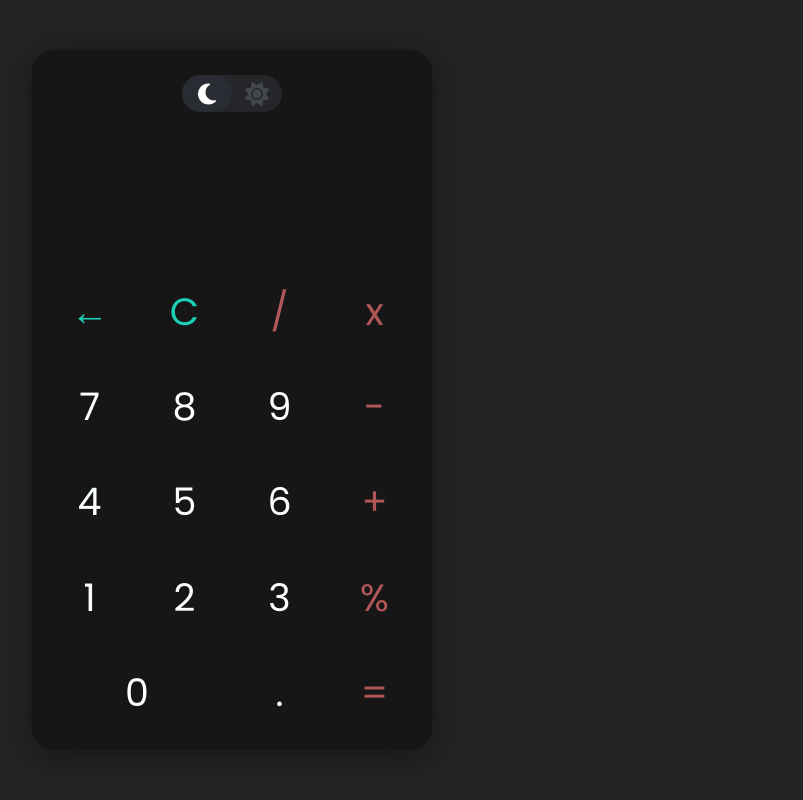
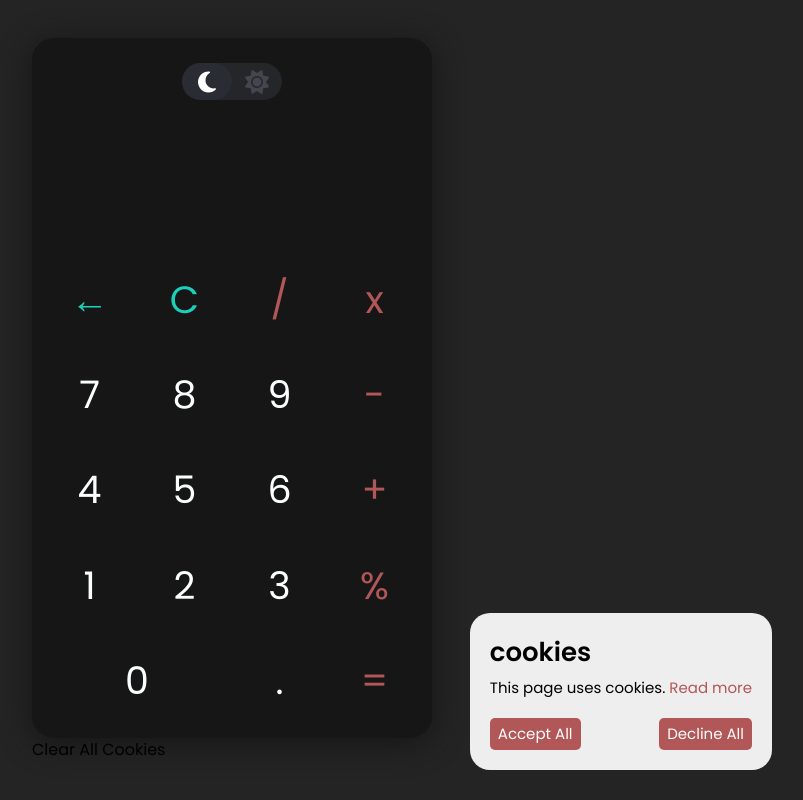
Before and after one commit to vvaciej/Calculator-React-App, a React (Vite) app: page / in a window 1280 px wide. Shown: the whole page, without its empty margins (408-1211 px from the left). Built offline with nearby package versions, Linux system fonts and the light colour scheme.

Commit message:
Changed cookies

```diff
--- a/src/components/GetCookie.jsx
+++ b/src/components/GetCookie.jsx
@@ -1,4 +1,4 @@
-import { useState } from "react";
+import { useState } from 'react';
 
 export const getCookie = name => {
 	const decoded = decodeURIComponent(document.cookie);
@@ -11,10 +11,19 @@ export const getCookie = name => {
 	});
 
 	return result;
+};
+
+export function clearAllCookies() {
+	const cookies = document.cookie.split(';');
+
+	cookies.forEach(cookie => {
+		const cookieName = cookie.split('=')[0].trim();
+		document.cookie = `${cookieName}=; expires=Thu, 01 Jan 1970 00:00:00 UTC; path=/;`;
+	});
 }
 
 export function GetCookie() {
-  const [isAccepted, setIsAccepted] = useState(false);
+	const [isAccepted, setIsAccepted] = useState(localStorage.getItem('isAccepted') === 'true');
 
 	const handleAcceptAll = () => {
 		localStorage.setItem('isAccepted', 'true');
@@ -22,15 +31,22 @@ export function GetCookie() {
 	};
 
 	const handleDeclineAll = () => {
-    localStorage.setItem('isAccepted', 'false');
+    const cookiesDiv = document.querySelector('.cookies-div');
+		cookiesDiv.classList.remove('active');
+    clearAllCookies();
+    localStorage.removeItem('isAccepted');
+    setIsAccepted(false);
+	};
+
+	const handleClearAllCookies = () => {
+		clearAllCookies();
+		localStorage.removeItem('isAccepted');
 		setIsAccepted(false);
 	};
 
 	return (
 		<>
-      <div className={`cookies-div
-        ${localStorage.getItem('isAccepted') === 'false' ? 'active' : ''}`}
-      >
+			<div className={`cookies-div ${!isAccepted ? 'active' : ''}`}>
 				<h1>cookies</h1>
 				<span>
 					This page uses cookies. <a href='#'>Read more</a>
@@ -40,6 +56,7 @@ export function GetCookie() {
 					<button onClick={handleDeclineAll}>Decline All</button>
 				</section>
 			</div>
+      <button onClick={handleClearAllCookies}>Clear All Cookies</button>
 		</>
-  )
-};
+	);
+}
--- a/src/components/SwitchTheme.jsx
+++ b/src/components/SwitchTheme.jsx
@@ -9,10 +9,11 @@ export const SwitchTheme = () => {
 	const isCookiesAccepted = localStorage.getItem('isAccepted');
 
 	const switchTheme = () => {
-		htmlEl.classList.toggle('dark', !isSwitched);
-		htmlEl.classList.toggle('light', isSwitched);
+		const newTheme = !isSwitched;
 
-		const newTheme = !isSwitched;
+		htmlEl.classList.toggle('dark', !newTheme);
+		htmlEl.classList.toggle('light', newTheme);
+
 		setIsSwitched(newTheme);
 
 		if (isCookiesAccepted === 'false') return;
@@ -21,7 +22,11 @@ export const SwitchTheme = () => {
 	};
 
   useEffect(() => {
-		if (isCookiesAccepted === 'false') return;
+		if (isCookiesAccepted === 'false') {
+			htmlEl.classList.remove('light');
+			htmlEl.classList.add('dark');
+			return;
+		};
 
 		const whatTheme = getCookie('whatTheme');
 		const shouldSwitch = whatTheme === 'true';
--- a/src/style/css/main.css
+++ b/src/style/css/main.css
@@ -24,7 +24,7 @@ html.light {
   --reds: #B25758;
   --calc-btn-bg: #eeeeee;
   --text: #343333;
-  --light-mode-key: #1f1f1f13;
+  --light-mode-key: #1f1f1f1c;
   --theme-icons: rgb(70, 70, 70);
   --theme-btn-active: #e3e3e4;
   --theme-not-active: #979797;
--- a/src/style/scss/main.scss
+++ b/src/style/scss/main.scss
@@ -26,7 +26,7 @@ html.light {
   --reds: #B25758;
   --calc-btn-bg: #eeeeee;
   --text: #343333;
-  --light-mode-key: #1f1f1f13;
+  --light-mode-key: #1f1f1f1c;
   --theme-icons: rgb(70, 70, 70);
   --theme-btn-active: #e3e3e4;
   --theme-not-active: #979797;
```
Lines whose indentation alone changed are shown as unchanged.
